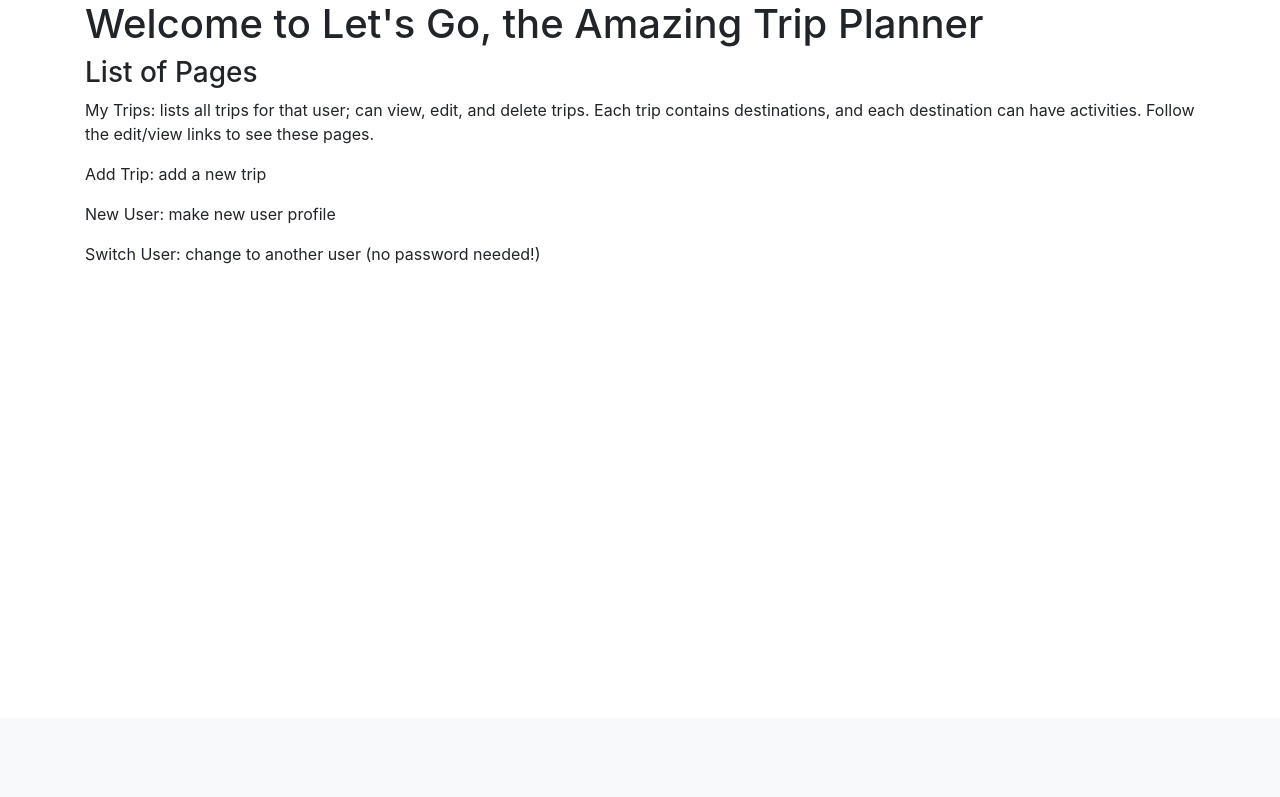
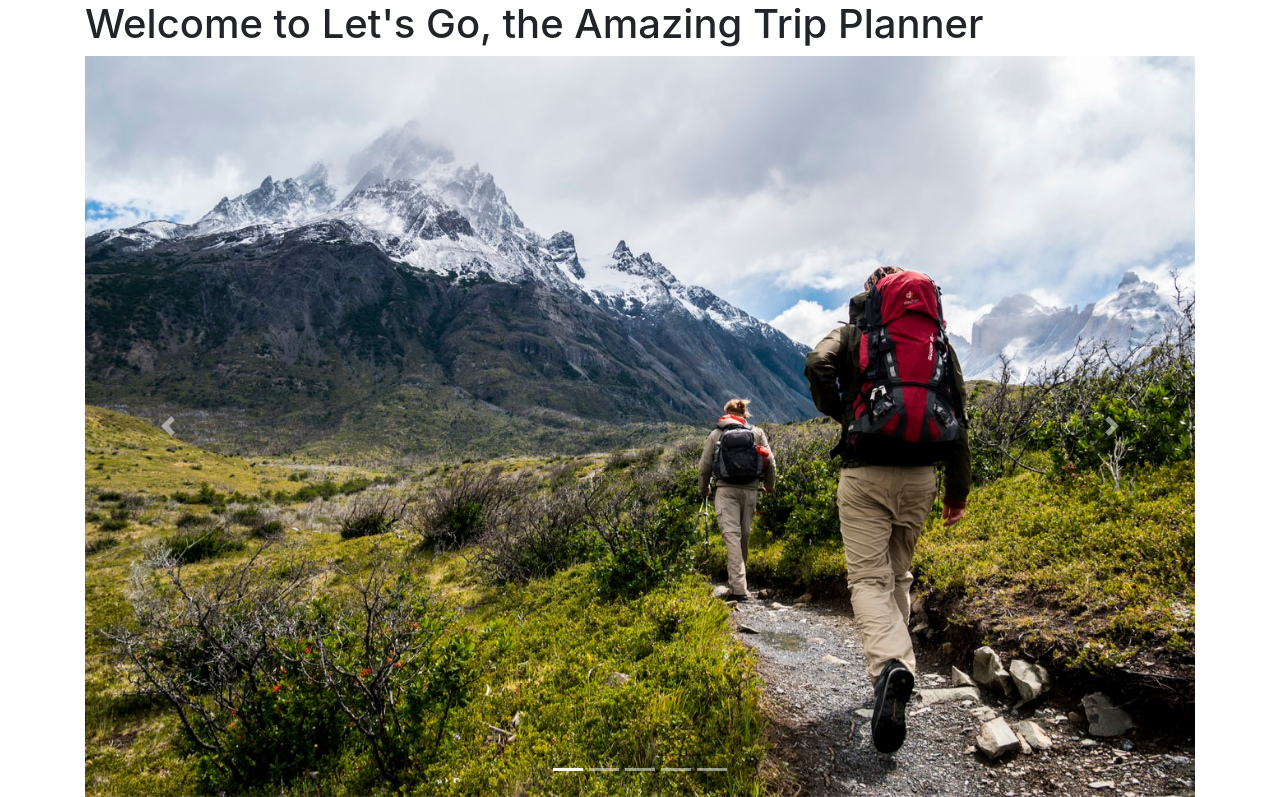
Before and after one commit to kcroo/LetsGo, a Flask app: page / in a window 1280 px wide. Shown: the part 82-879 px from the top of the page. Before the commit the page ends 346 px from the top, so only its background shows below. Run offline with Flask 2, Linux system fonts and the light colour scheme; some libraries are stand-ins or nearby versions; some web fonts are replaced.

Commit message:
carousel works on index

```diff
--- a/templates/index.html
+++ b/templates/index.html
@@ -1,3 +1,5 @@
+<!-- source for carousel: https://getbootstrap.com/docs/4.0/components/carousel/ -->
+<!-- source for images: https://unsplash.com/ -->
 {% extends "base.html" %}
 
 {% block head %}
@@ -7,11 +9,47 @@
     <div class="container">
         <h1>Welcome to Let's Go, the Amazing Trip Planner</h1>
 
-        <h3>List of Pages</h3>
-        <p>My Trips: lists all trips for that user; can view, edit, and delete trips. Each trip contains destinations, and each destination can have activities. Follow the edit/view links to see these pages.</p>
-        <p>Add Trip: add a new trip</p>
-        <p>New User: make new user profile</p>
-        <p>Switch User: change to another user (no password needed!)</p>
+        <div id="imgCarousel" class="carousel slide" data-ride="carousel">
+            <ol class="carousel-indicators">
+              <li data-target="#imgCarousel" data-slide-to="0" class="active"></li>
+              <li data-target="#imgCarousel" data-slide-to="1"></li>
+              <li data-target="#imgCarousel" data-slide-to="2"></li>
+              <li data-target="#imgCarousel" data-slide-to="3"></li>
+              <li data-target="#imgCarousel" data-slide-to="4"></li>
+            </ol>
+
+            <div class="carousel-inner">
+              <div class="carousel-item active">
+                <img class="d-block w-100" src="/static/images/backpacking.jfif" alt="Backpacking in the mountains">
+              </div>
+
+              <div class="carousel-item">
+                <img class="d-block w-100" src="/static/images/bridge.jpg" alt="Sightseeing in the city">
+              </div>
+
+              <div class="carousel-item">
+                <img class="d-block w-100" src="/static/images/road_trip.jfif" alt="VW Bus road trip">
+              </div>
+
+              <div class="carousel-item">
+                <img class="d-block w-100" src="/static/images/busy_street.jfif" alt="Fast-paced city">
+              </div>
+
+              <div class="carousel-item">
+                <img class="d-block w-100" src="/static/images/fishing.jfif" alt="Fishing in serenity">
+              </div>
+            </div>
+
+
+            <a class="carousel-control-prev" href="#imgCarousel" role="button" data-slide="prev">
+                <span class="carousel-control-prev-icon" aria-hidden="true"></span>
+                <span class="sr-only">Previous</span>
+              </a>
+              <a class="carousel-control-next" href="#imgCarousel" role="button" data-slide="next">
+                <span class="carousel-control-next-icon" aria-hidden="true"></span>
+                <span class="sr-only">Next</span>
+              </a>
+          </div>
     </div>
 
 {% endblock %}
```
Also changed, not shown: static/images/road_trip.jfif (renamed from static/images/photo-1469854523086-cc02fe5d8800.jfif).
